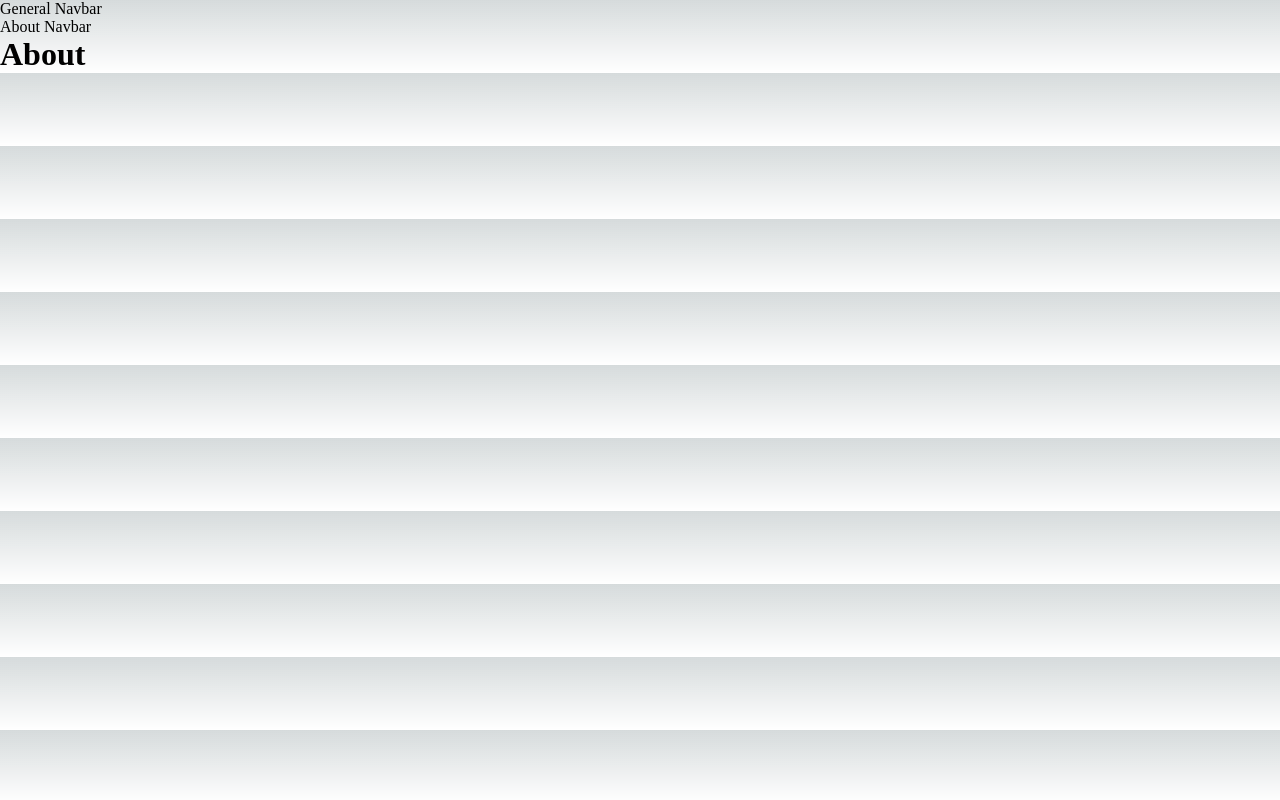
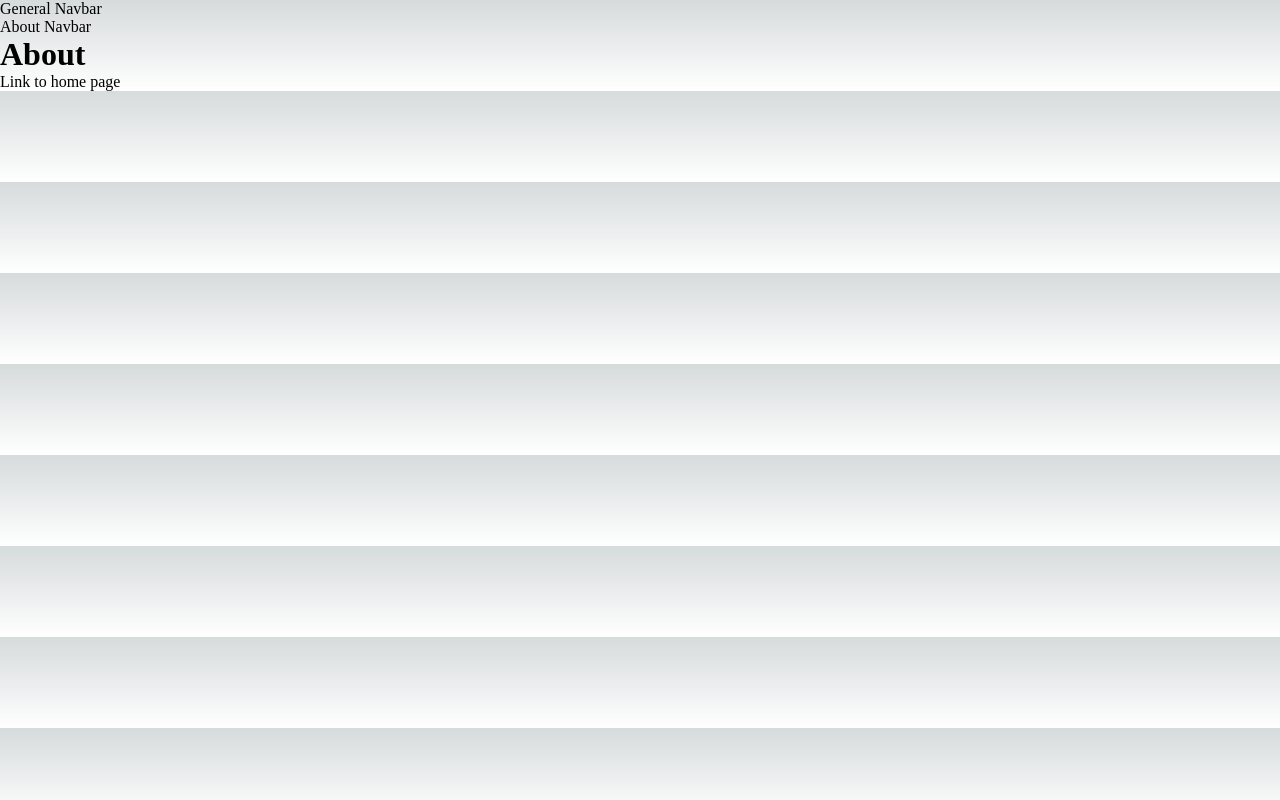
Before and after one commit to davidwt5/nexstjs-learning, a Next.js app: page /about in a window 1280 px wide. Built offline with nearby package versions, Linux system fonts and the light colour scheme.

Commit message:
CH2: Added links between pages

```diff
--- a/app/about/page.tsx
+++ b/app/about/page.tsx
@@ -1,7 +1,11 @@
-import React from 'react'
+import React from "react";
+import Link from "next/link";
 
 export default function About() {
   return (
-    <h1>About</h1>
-  )
+    <div>
+      <h1>About</h1>
+      <Link href="/">Link to home page</Link>
+    </div>
+  );
 }
```
Also changed, not shown: app/page.tsx (+7 -5 lines).
